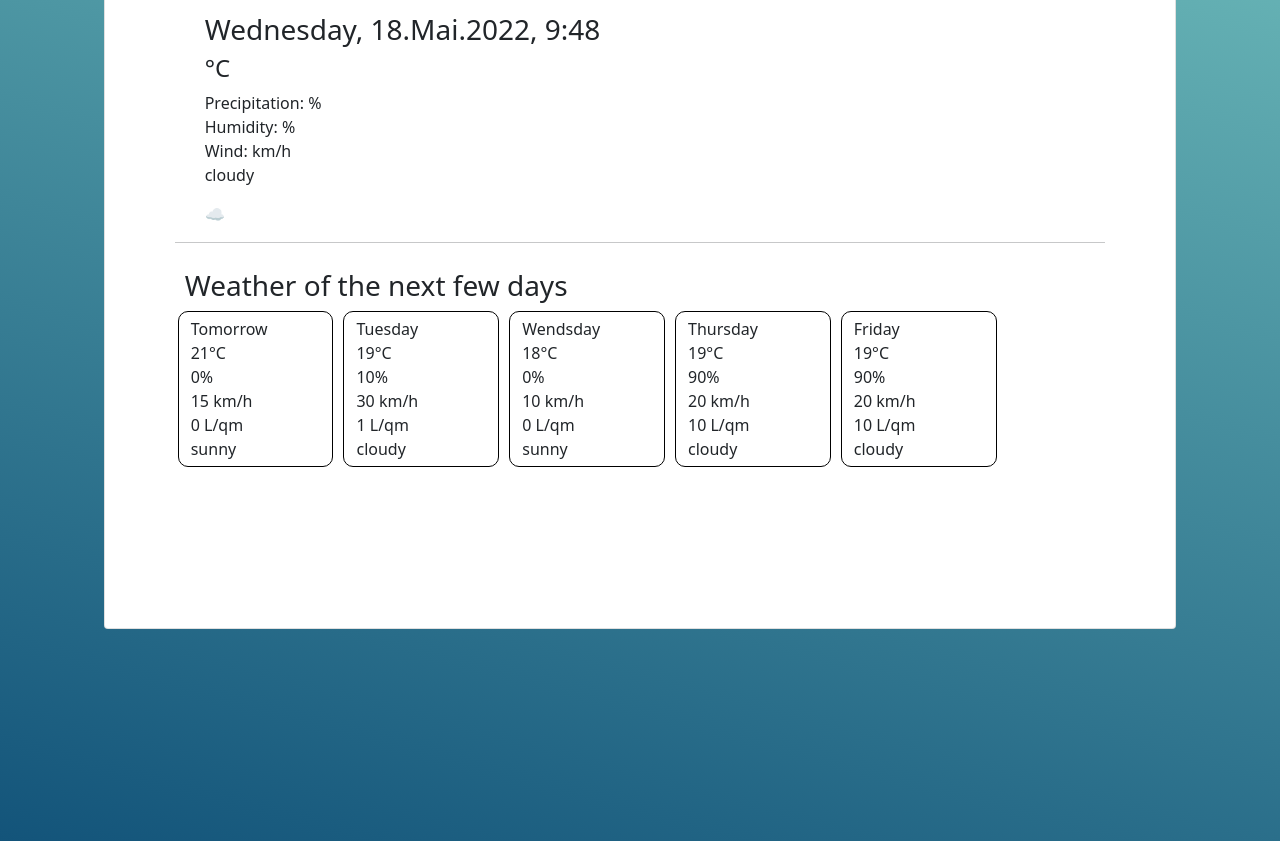
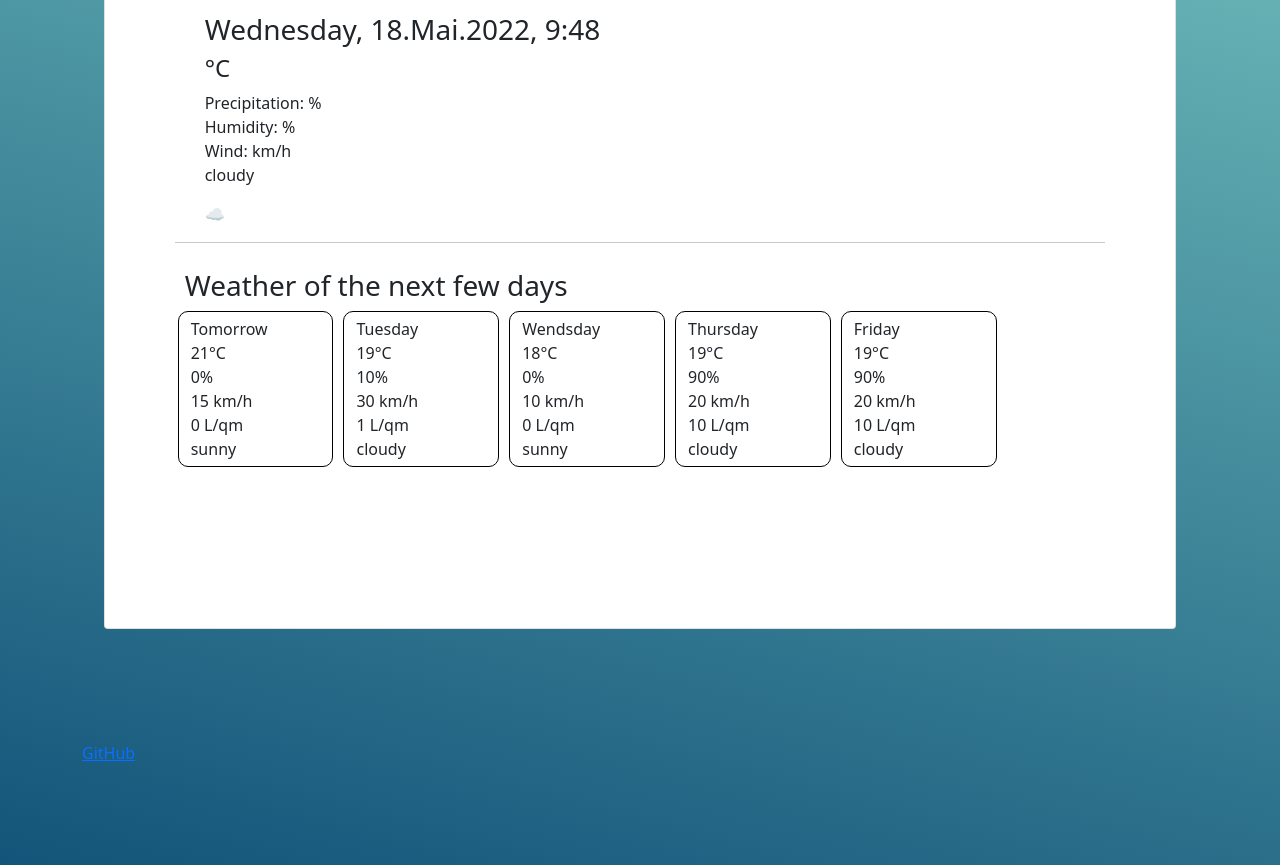
Before and after one commit to ArabelleReiner/Weather-App, a plain HTML site: page public/index.html in a window 1280 px wide. Shown: the part 407-1272 px from the top of the page. Before the commit the page ends 1248 px from the top, so only its background shows below. Drawn offline with nearby package versions, Linux system fonts and the light colour scheme.

Commit message:
Update index.html

```diff
--- a/public/index.html
+++ b/public/index.html
@@ -85,6 +85,7 @@
         </div>
       </form>
     </div>
+     <a href="https://github.com/ArabelleReiner/Weather-App">GitHub</a>
   </body>
 
   <script src="/src/index.js"></script>
```
